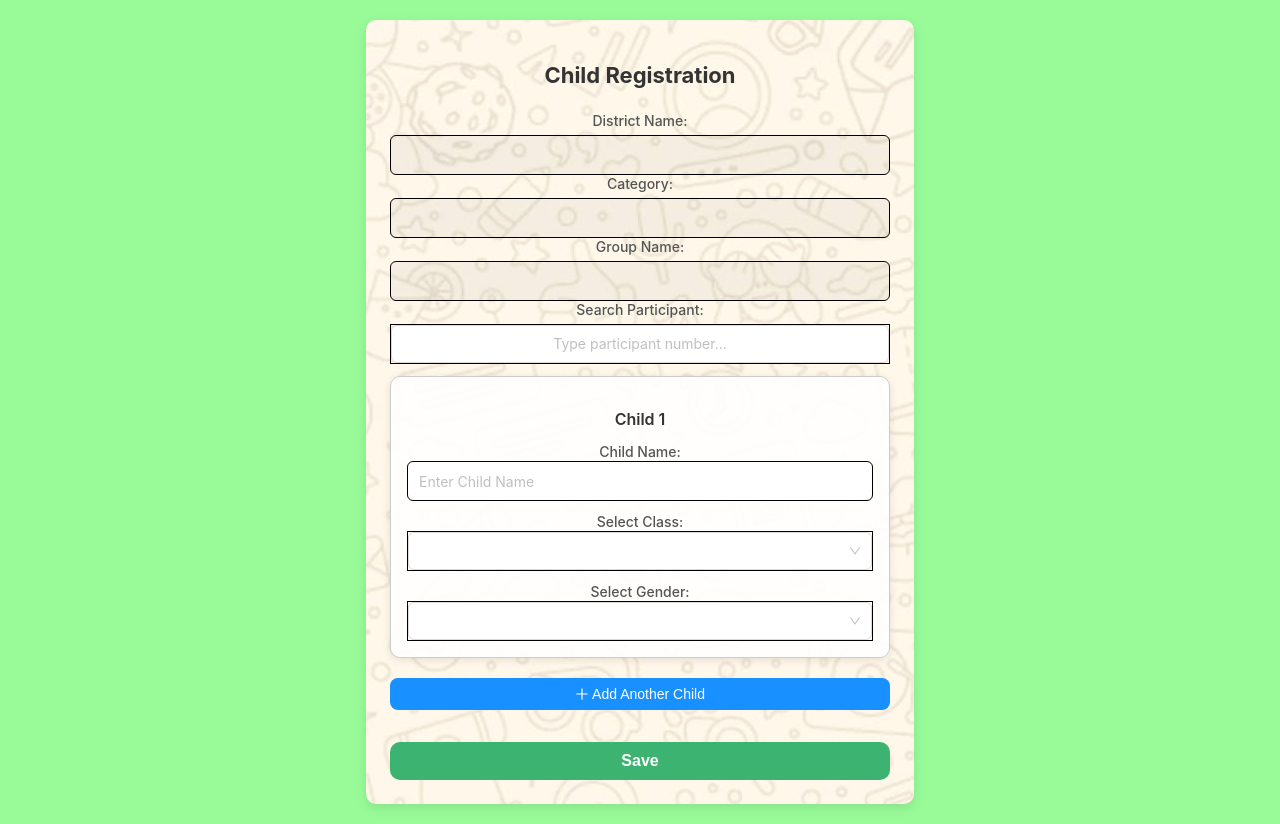
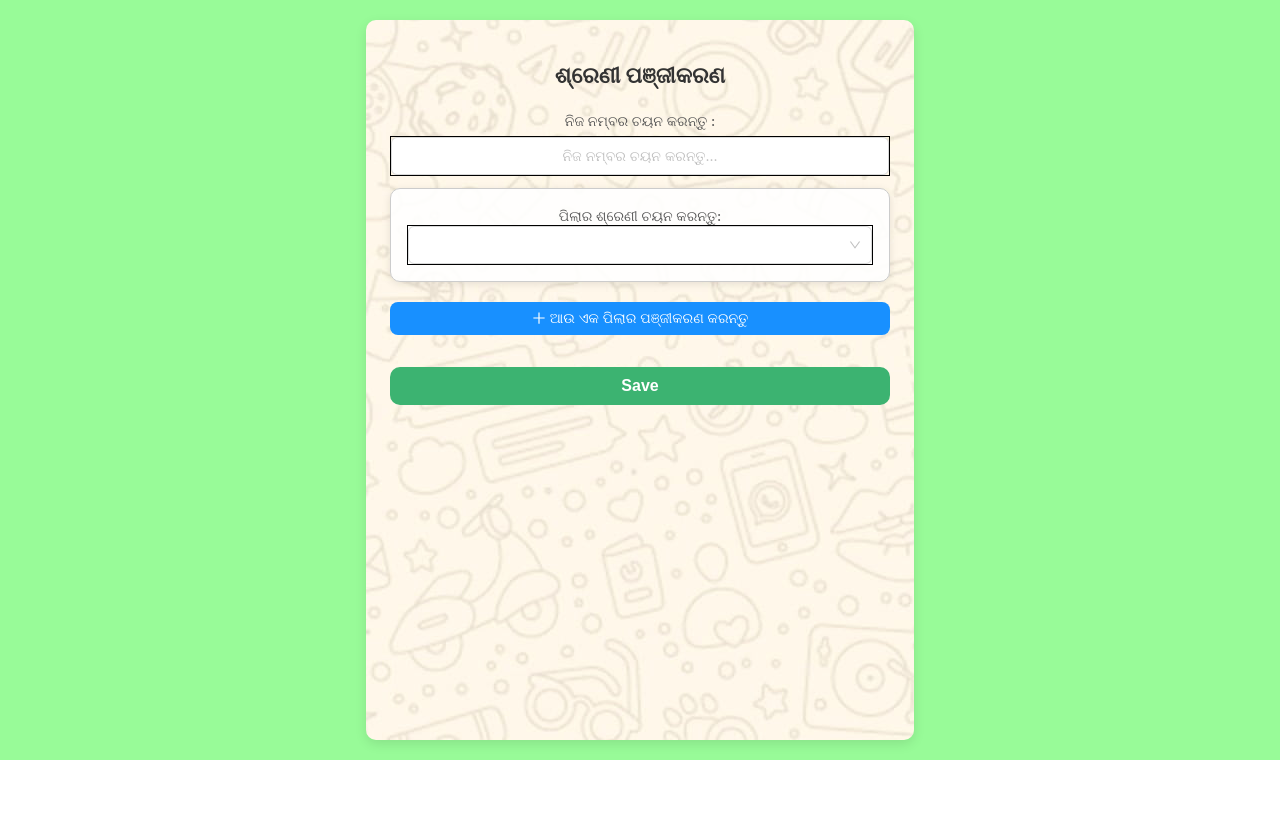
Before and after one commit to Debaswinimishra/wa-student-class-update, a React (Create React App) app: page / in a window 1280 px wide. After the commit the page ends 800 px from the top, so only its background shows below. Built offline with nearby package versions, Linux system fonts and the light colour scheme.

Commit message:
changes added

```diff
--- a/src/pages/index.js
+++ b/src/pages/index.js
@@ -111,32 +111,32 @@ const Page = () => {
   return (
     <div style={styles.wrapper}>
       <div style={styles.card}>
-        <h2 style={styles.title}>Child Registration</h2>
+        <h2 style={styles.title}>ଶ୍ରେଣୀ ପଞ୍ଜୀକରଣ</h2>
 
-        <div style={styles.formGroup}>
+        {/* <div style={styles.formGroup}>
           <label style={styles.label}>District Name:</label>
           <Input value={fetchData.district} style={styles.input} disabled />
-        </div>
+        </div> */}
 
-        <div style={styles.formGroup}>
+        {/* <div style={styles.formGroup}>
           <label style={styles.label}>Category:</label>
           <Input
             value={fetchData.groupCategory}
             style={styles.input}
             disabled
           />
-        </div>
+        </div> */}
+
+        {/* <div style={styles.formGroup}>
+          <label style={styles.label}>Group Name:</label>
+          <Input value={fetchData.groupName} style={styles.input} disabled />
+        </div> */}
 
         <div style={styles.formGroup}>
-          <label style={styles.label}>Group Name:</label>
-          <Input value={fetchData.groupName} style={styles.input} disabled />
-        </div>
-
-        <div style={styles.formGroup}>
-          <label style={styles.label}>Search Participant:</label>
+          <label style={styles.label}>ନିଜ ନମ୍ବର ଚୟନ କରନ୍ତୁ :</label>
           <AutoComplete
             options={autoCompleteOptions}
-            placeholder="Type participant number..."
+            placeholder="ନିଜ ନମ୍ବର ଚୟନ କରନ୍ତୁ..."
             style={styles.input}
             value={searchedParticipant}
             onChange={participantOnChange}
@@ -148,7 +148,7 @@ const Page = () => {
 
         {children.map((child, index) => (
           <div key={index} style={styles.childCard}>
-            <h3 style={styles.childTitle}>Child {index + 1}</h3>
+            {/* <h3 style={styles.childTitle}>Child {index + 1}</h3>
             <div style={{ marginBottom: 10 }}>
               <label style={styles.label}>Child Name:</label>
               <Input
@@ -159,11 +159,11 @@ const Page = () => {
                 }
                 style={styles.input}
               />
-            </div>
+            </div> */}
             <div>
-              <label style={styles.label}>Select Class:</label>
+              <label style={styles.label}>ପିଲାର ଶ୍ରେଣୀ ଚୟନ କରନ୍ତୁ:</label>
               <Select
-                placeholder="-- Select Class --"
+                placeholder="-- ପିଲାର ଶ୍ରେଣୀ ଚୟନ କରନ୍ତୁ --"
                 value={child.selectedClass}
                 style={styles.input}
                 onChange={(value) =>
@@ -187,7 +187,7 @@ const Page = () => {
               </Select>
             </div>
 
-            <div style={{ marginTop: 10 }}>
+            {/* <div style={{ marginTop: 10 }}>
               <label style={styles.label}>Select Gender:</label>
               <Select
                 placeholder="-- Select Gender --"
@@ -198,12 +198,12 @@ const Page = () => {
                 <Option value="male">Boy</Option>
                 <Option value="female">Girl</Option>
               </Select>
-            </div>
+            </div> */}
           </div>
         ))}
 
         <button onClick={addChild} style={styles.addButton}>
-          <PlusOutlined /> Add Another Child
+          <PlusOutlined /> ଆଉ ଏକ ପିଲାର ପଞ୍ଜୀକରଣ କରନ୍ତୁ
         </button>
 
         <button onClick={handleSave} style={styles.button}>
```
